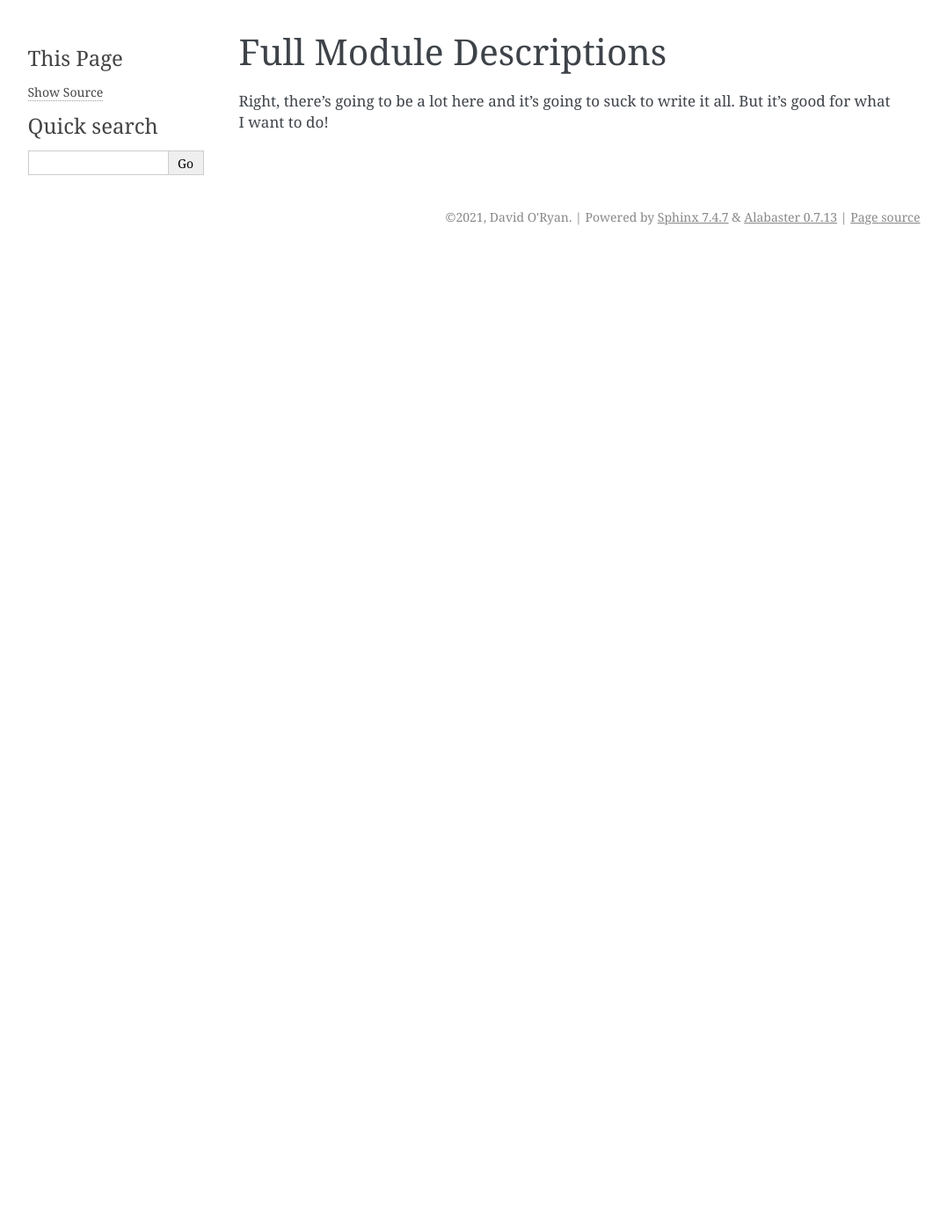
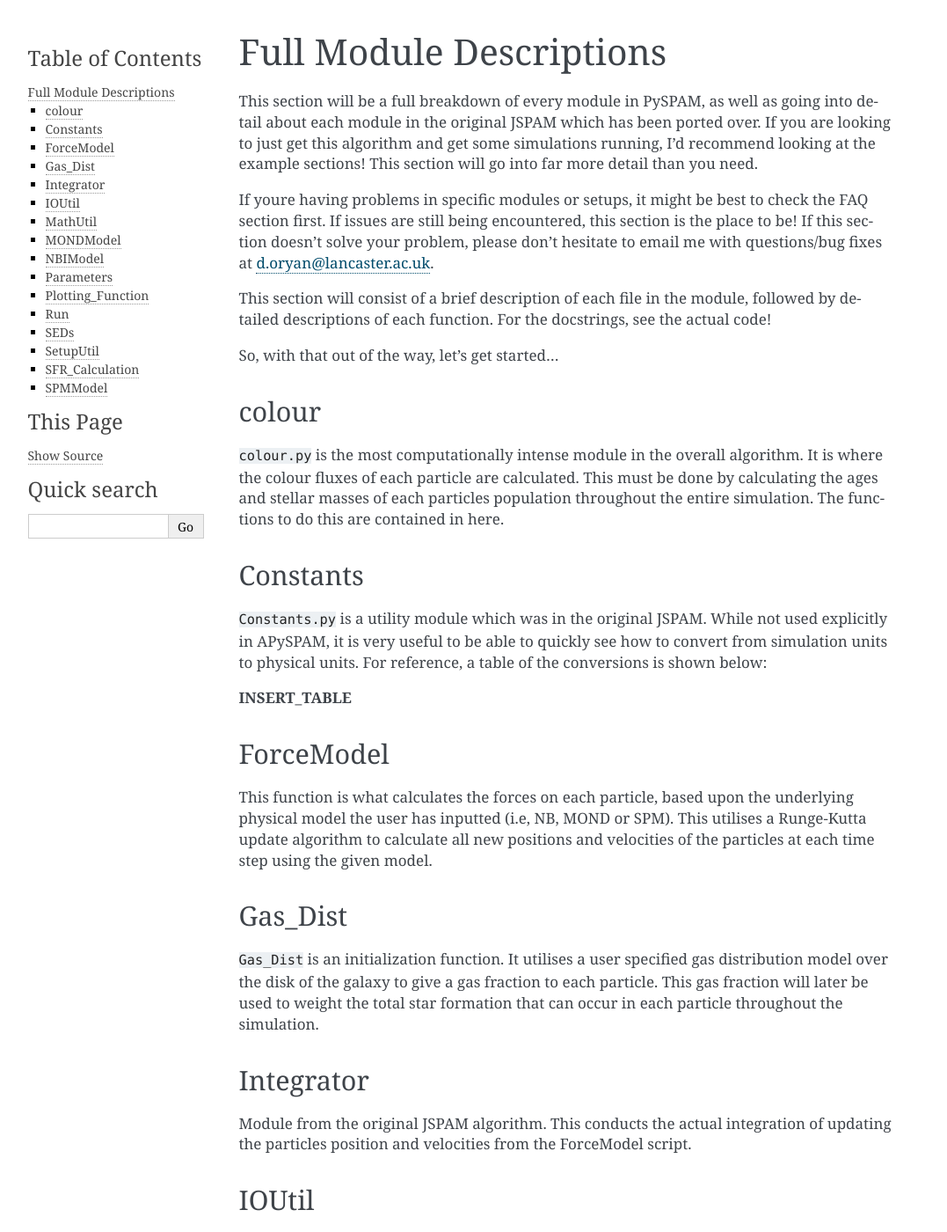
Before and after one commit to AstroORyan/APySPAM, a Sphinx documentation site: the page built from source/script_documentation/init.txt, in a window 1280 px wide and 1400 px high. Shown: the whole window at 88% size, without its empty margins (106-1183 px from the left). Built offline with Sphinx 7.4.7, drawn with Linux system fonts in a browser that asks for light colours; some of the changed text lies outside the part shown.

Commit message:
Continued documentation building. Found how to get make github working.

```diff
--- a/source/script_documentation/init.txt
+++ b/source/script_documentation/init.txt
@@ -1,4 +1,95 @@
 Full Module Descriptions
 ---------------------------
 
-Right, there's going to be a lot here and it's going to suck to write it all. But it's good for what I want to do!
+This section will be a full breakdown of every module in PySPAM, as well as going into detail about
+each module in the original JSPAM which has been ported over. If you are looking to just get this
+algorithm and get some simulations running, I'd recommend looking at the example sections! This
+section will go into far more detail than you need.
+
+If youre having problems in specific modules or setups, it might be best to check the FAQ section
+first. If issues are still being encountered, this section is the place to be! If this section
+doesn't solve your problem, please don't hesitate to email me with questions/bug fixes at
+d.oryan@lancaster.ac.uk.
+
+This section will consist of a brief description of each file in the module, followed by detailed
+descriptions of each function. For the docstrings, see the actual code!
+
+So, with that out of the way, let's get started...
+
+colour
+========
+``colour.py`` is the most computationally intense module in the overall algorithm. It is where the
+colour fluxes of each particle are calculated. This must be done by calculating the ages and stellar
+masses of each particles population throughout the entire simulation. The functions to do this are
+contained in here.
+
+Constants
+==========
+``Constants.py`` is a utility module which was in the original JSPAM. While not used explicitly in
+APySPAM, it is very useful to be able to quickly see how to convert from simulation units to physical
+units. For reference, a table of the conversions is shown below:
+
+**INSERT_TABLE**
+
+
+ForceModel
+============
+This function is what calculates the forces on each particle, based upon the underlying physical model
+the user has inputted (i.e, NB, MOND or SPM). This utilises a Runge-Kutta update algorithm to calculate
+all new positions and velocities of the particles at each time step using the given model.
+
+
+
+Gas_Dist
+=========
+``Gas_Dist`` is an initialization function. It utilises a user specified gas distribution model over the
+disk of the galaxy to give a gas fraction to each particle. This gas fraction will later be used to
+weight the total star formation that can occur in each particle throughout the simulation.
+
+Integrator
+============
+Module from the original JSPAM algorithm. This conducts the actual integration of updating the particles
+position and velocities from the ForceModel script.
+
+IOUtil
+========
+This is another utility function. Standing for Input-Output Utility, it conducts imports of the colour
+filters the user wants to simulate viewing the interacting systems through. It also conducts the two
+saving functions to a ``.txt`` and ``.npy`` file. Go here if you want to edit paths manually rather
+than specifying in the CLI input.
+
+MathUtil
+==========
+A final utility function which contains many used astrophysical equations for speedup. Using
+functionality like this decreases computation time, so is very useful.
+
+MONDModel
+===========
+
+
+NBIModel
+===========
+
+Parameters
+===========
+
+Plotting_Function
+===================
+
+Run
+====
+The main module of the algorithm, and the one I'm going to spend the most time talking about. This
+function is where we run the entire simulation from, and has many functions linking to all of the other
+modules described here.
+
+SEDs
+=======
+
+SetupUtil
+============
+
+SFR_Calculation
+================
+
+SPMModel
+===========
```
Also changed, not shown: source/example_use_case/emcee_example/init.txt (line endings or trailing spaces), 1 other file.
